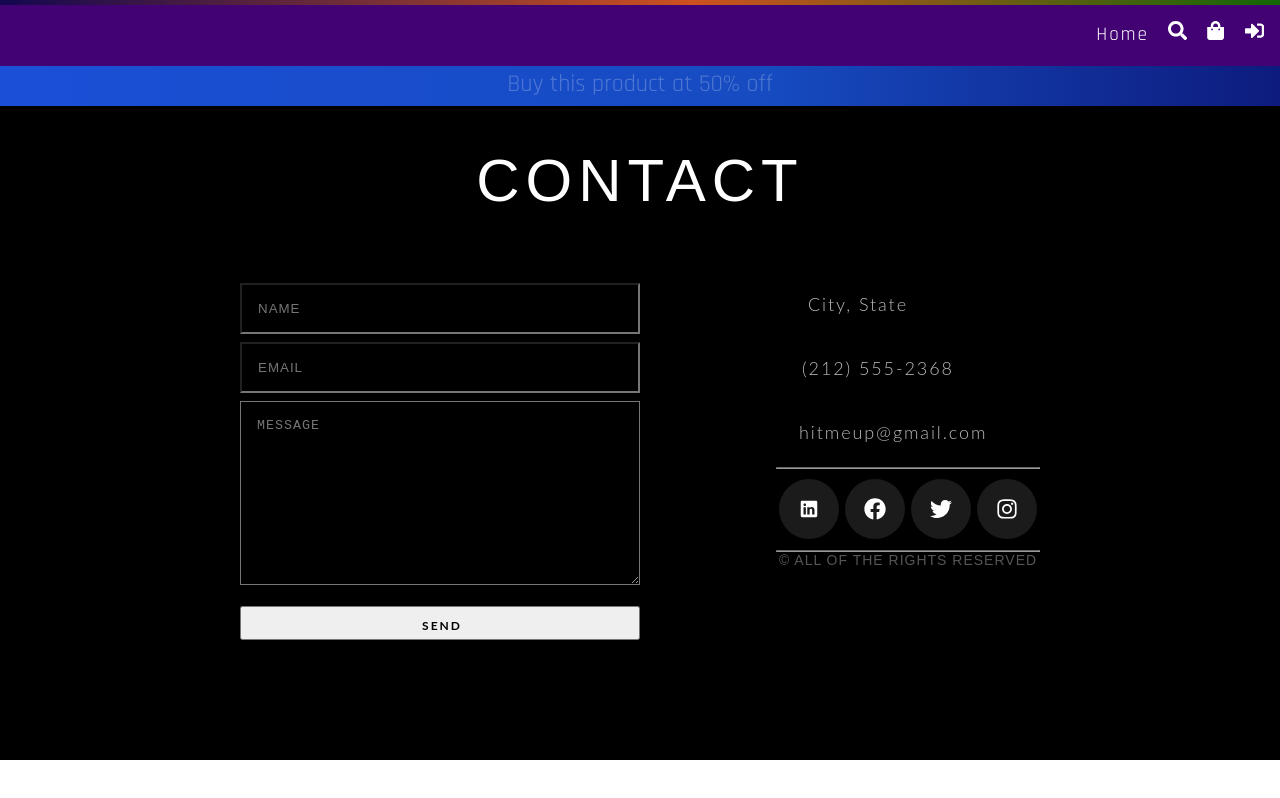
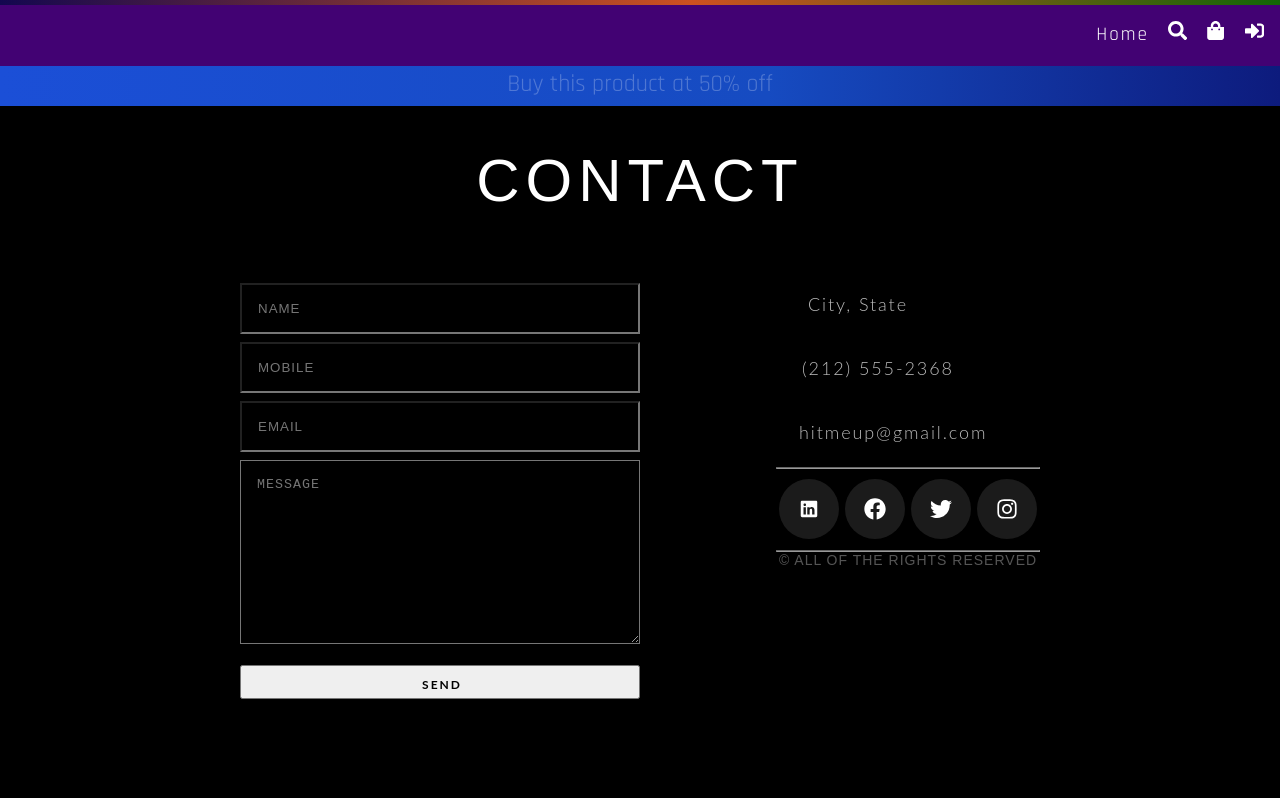
Before and after one commit to tejasg910/shopping-app-frontend, a React (Vite) app: page /contact in a window 1280 px wide. Shown: the top 798 px of the page. Built offline with nearby package versions, Linux system fonts and the light colour scheme; no server answers; the HTML template or start-up script is replaced by a standard one; a web font is replaced by a local one.

Commit message:
contact page

```diff
--- a/src/pages/contact.tsx
+++ b/src/pages/contact.tsx
@@ -1,14 +1,52 @@
+import axios from "axios";
+import { ChangeEvent, FormEvent, useState } from "react";
+import toast from "react-hot-toast";
 import { FaFacebook, FaInstagram, FaTwitter } from "react-icons/fa";
 import { IoLogoLinkedin } from "react-icons/io";
+import { server } from "../redux/store";
 
 const Contact = () => {
+  const [details, setDetails] = useState({
+    name: "",
+    email: "",
+    query: "",
+    mobile: "",
+  });
+
+  const handleChange = (
+    e: ChangeEvent<HTMLInputElement | HTMLTextAreaElement>
+  ) => {
+    const { value, name } = e.target;
+    setDetails((prev) => {
+      return { ...prev, [name]: value };
+    });
+  };
+  const submitHandler = async (e: FormEvent<HTMLFormElement>) => {
+    try {
+      e.preventDefault();
+      const res = await axios.post(`${server}/api/v1/user/other/contact`, {
+        email: details.email,
+        name: details.name,
+        query: details.query,
+        mobile: details.mobile,
+      });
+      console.log(res, "this is res");
+    } catch (error) {
+      toast.error("Something went wrong");
+    }
+  };
   return (
     <div className="contact_us_container">
       <section id="contact">
         <h1 className="section-header">Contact</h1>
 
         <div className="contact-wrapper">
-          <form id="contact-form" className="form-horizontal" role="form">
+          <form
+            id="contact-form"
+            className="form-horizontal"
+            role="form"
+            onSubmit={submitHandler}
+          >
             <div className="form-group">
               <div className="col-sm-12">
                 <input
@@ -17,12 +55,26 @@ const Contact = () => {
                   id="name"
                   placeholder="NAME"
                   name="name"
-                  value=""
+                  value={details.name}
+                  onChange={handleChange}
                   required
                 />
               </div>
             </div>
-
+            <div className="form-group">
+              <div className="col-sm-12">
+                <input
+                  type="text"
+                  className="form-control"
+                  id="mobile"
+                  placeholder="MOBILE"
+                  name="mobile"
+                  value={details.mobile}
+                  onChange={handleChange}
+                  required
+                />
+              </div>
+            </div>
             <div className="form-group">
               <div className="col-sm-12">
                 <input
@@ -31,7 +83,8 @@ const Contact = () => {
                   id="email"
                   placeholder="EMAIL"
                   name="email"
-                  value=""
+                  value={details.email}
+                  onChange={handleChange}
                   required
                 />
               </div>
@@ -41,7 +94,9 @@ const Contact = () => {
               className="form-control"
               rows={10}
               placeholder="MESSAGE"
-              name="message"
+              name="query"
+              value={details.query}
+              onChange={handleChange}
               required
             ></textarea>
 
```
